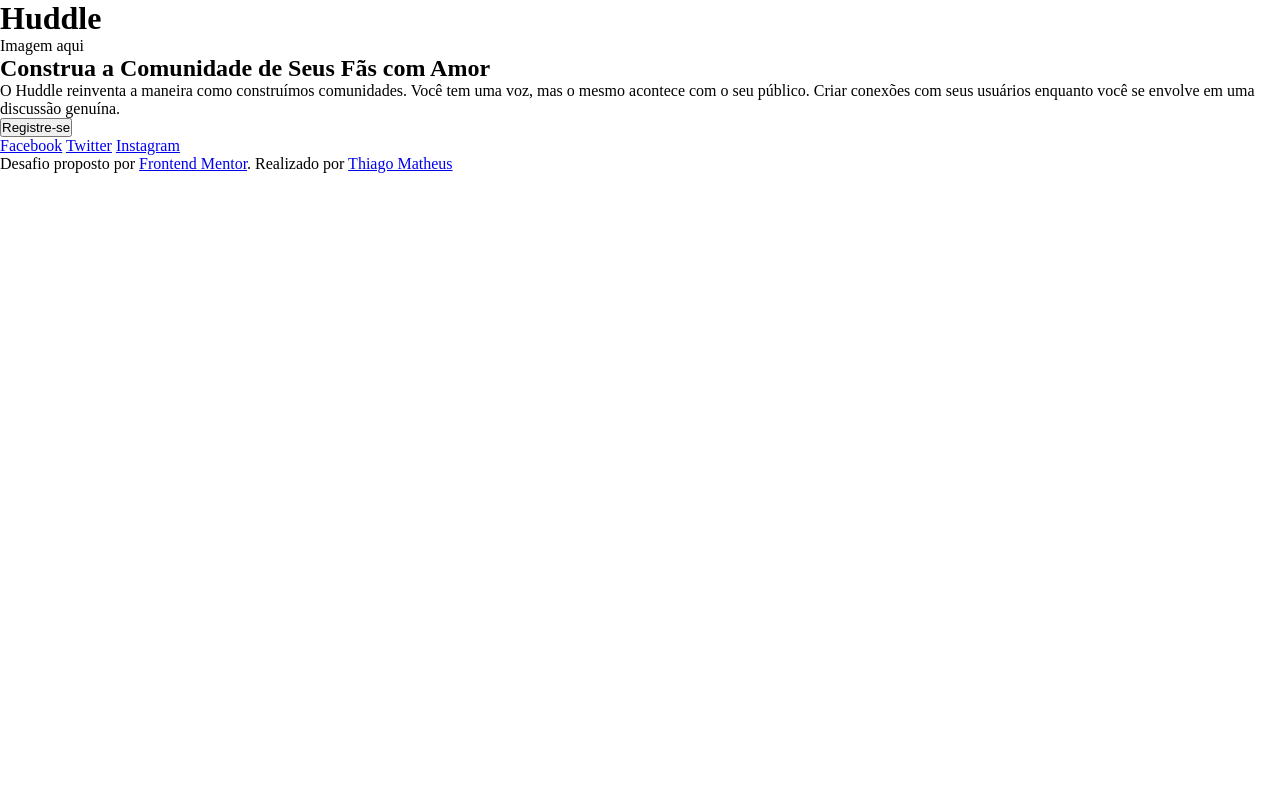
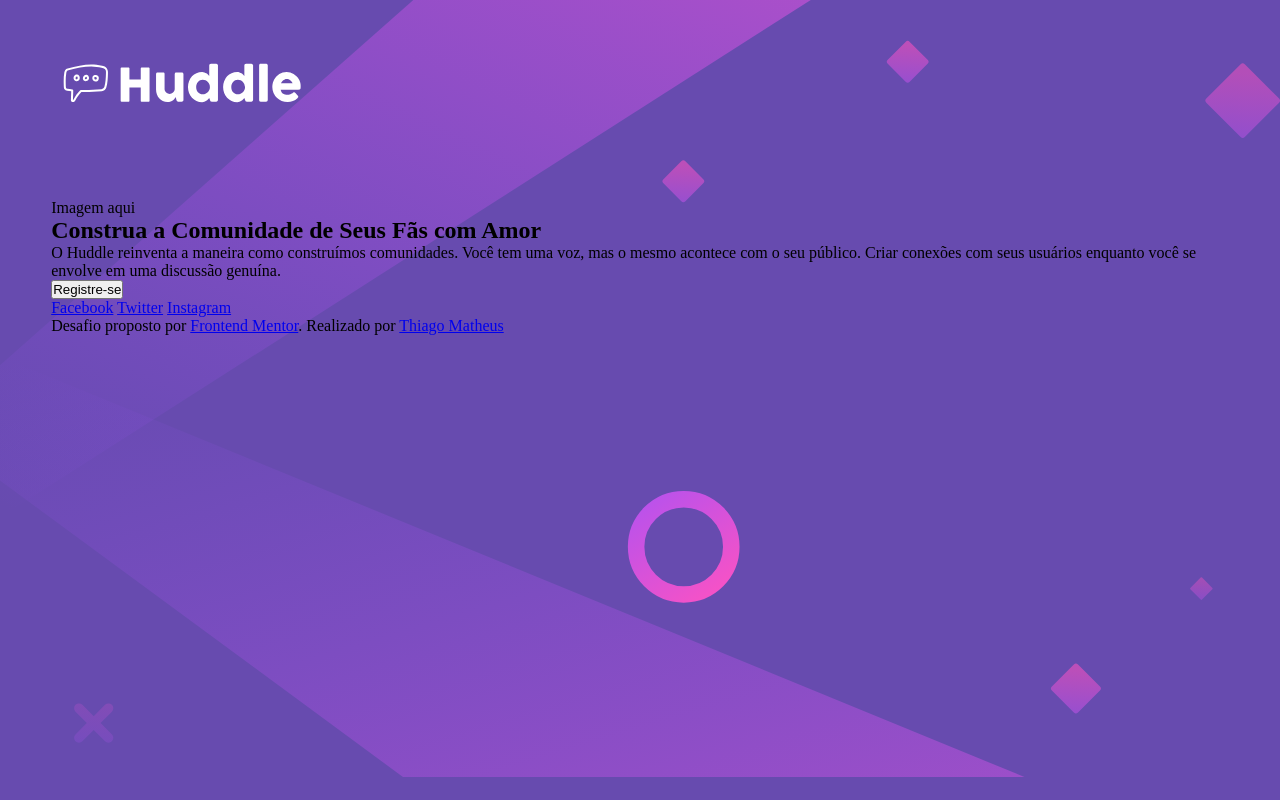
Before and after one commit to thiagoomatheus/huddle-landing-page, a plain HTML site: page index.html in a window 1280 px wide. Drawn offline with Linux system fonts and the light colour scheme.

Commit message:
0.2
HTML - atl header e footer
CSS - Estilo body e header

```diff
--- a/estilo/style.css
+++ b/estilo/style.css
@@ -20,3 +20,32 @@
     margin: 0;
     padding: 0;
 }
+
+/*Body*/
+
+body {
+    background: var(--cor1) url(../images/bg-desktop.svg) left top no-repeat;
+    background-size: cover;
+    margin: 4vw;
+}
+
+/*Header*/
+
+header {
+    margin-bottom: 10vh;
+    display: inline-block;
+}
+
+header #logo img {
+    width: 20vw;
+}
+
+
+/*Medias Queries*/
+@media (max-width: 1024px) {
+
+    header #logo img{
+        width: 30vw;
+    }
+
+}
--- a/index.html
+++ b/index.html
@@ -9,7 +9,7 @@
 </head>
 <body>
     <header>
-      <div id="logo"><h1>Huddle</h1></div>
+      <div id="logo"><img src="images/logo.svg" alt="Logotipo Huddle"></div>
     </header>
     <main>
       <section>Imagem aqui</section>
@@ -27,7 +27,7 @@
       <a href="https://www.facebook.com/">Facebook</a>
       <a href="https://twitter.com/">Twitter</a>
       <a href="https://www.instagram.com/">Instagram</a>
-      <p>Desafio proposto por <a href="https://www.frontendmentor.io/home">Frontend Mentor</a>. Realizado por <a href="https://github.com/thiagoomatheus">Thiago Matheus</a></p>
+      <p>Desafio proposto por <a href="https://www.frontendmentor.io/home" target="_blank">Frontend Mentor</a>. Realizado por <a href="https://github.com/thiagoomatheus" target="_parent">Thiago Matheus</a></p>
     </footer>
 </body>
 </html>
```
